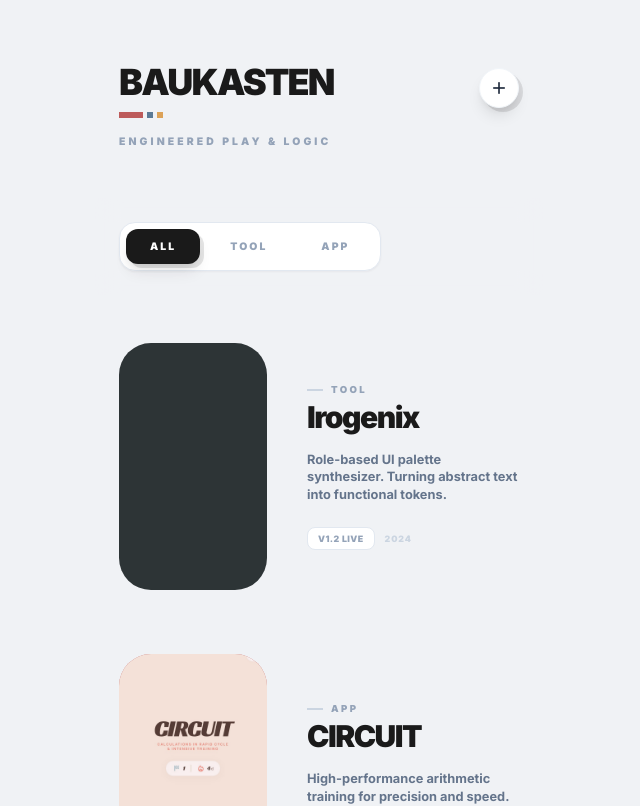
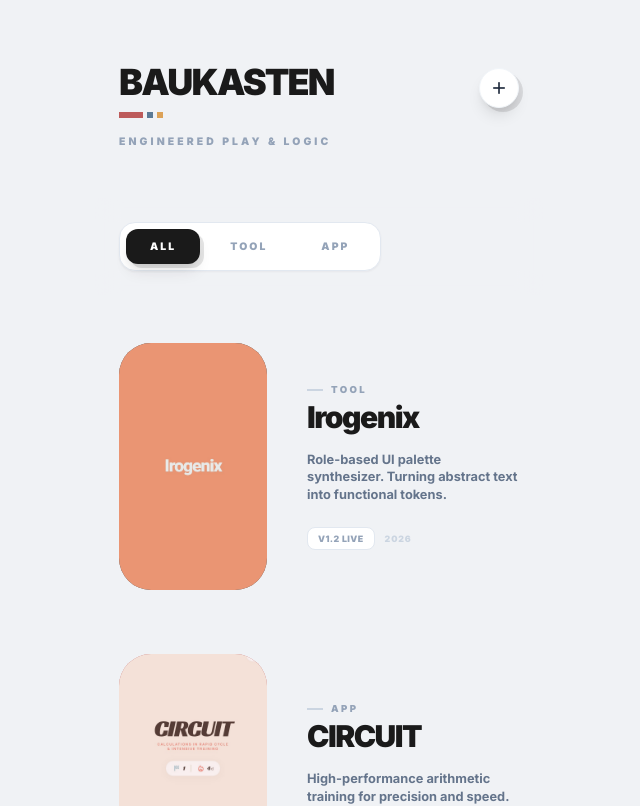
Before and after one commit to Josh-Temple/Baukasten, a React (Vite) app: page / in a window 1280 px wide. Shown: the top 806 px of the page, without its empty margins (321-961 px from the left). Built offline with nearby package versions, Linux system fonts and the light colour scheme.

Commit message:
Update project years to 2026

```diff
--- a/constants.ts
+++ b/constants.ts
@@ -7,19 +7,19 @@ export const PROJECTS: Project[] = [
     problem: 'Manual palette creation is slow.',
     approach: 'AI-driven role generation.',
     status: 'v1.2 Live',
-    updatedAt: 'Updated Oct 2024',
+    updatedAt: 'Updated Jan 2026',
     themeColor: '#2D3436', // 深い木炭色
     iconName: 'grid_view',
     label: 'Engine',
     variant: 'blue',
     category: 'Tool',
-    year: '2024',
+    year: '2026',
     role: 'Solo Dev',
     tools: 'React, AI',
     timeline: '2 Weeks',
 
     oneLiner: 'Role-based UI palette synthesizer. Turning abstract text into functional tokens.',
-    demoLink: '#',
+    demoLink: 'https://irogenix-283986025326.us-west1.run.app/',
     trustNote: 'Client-side processing. No data leaks.',
 
     fullProblem: 'Designing semantic color systems is usually a manual, error-prone process. Irogenix treats UI color as a logic problem, not just an aesthetic one.',
@@ -35,10 +35,12 @@ export const PROJECTS: Project[] = [
     techStack: ['React 19', 'Vite', 'Gemini API', 'Tailwind CSS'],
     repoLink: '#',
 
+    cardImage: '/screenshots/irogenix/01_start.png',
+
     screenshots: [
-      { caption: 'Palette Synthesizer' },
-      { caption: 'Contrast Validation' },
-      { caption: 'Code Export' }
+      { caption: 'Palette Synthesizer', src: '/screenshots/irogenix/02_input.png' },
+      { caption: 'Contrast Validation', src: '/screenshots/irogenix/03_result.png' },
+      { caption: 'Code Export', src: '/screenshots/irogenix/04_detail.png' }
     ]
   },
   {
@@ -53,7 +55,7 @@ export const PROJECTS: Project[] = [
     label: 'Racer',
     variant: 'red',
     category: 'App',
-    year: '2024',
+    year: '2026',
     role: 'Lead Developer',
     tools: 'React, Dexie.js',
     timeline: '4 Weeks',
@@ -94,7 +96,7 @@ export const PROJECTS: Project[] = [
     label: 'Motion',
     variant: 'yellow',
     category: 'Tool',
-    year: '2024',
+    year: '2026',
     role: 'Lead Developer',
     tools: 'React 19, Tailwind',
     timeline: 'Ongoing',
```
